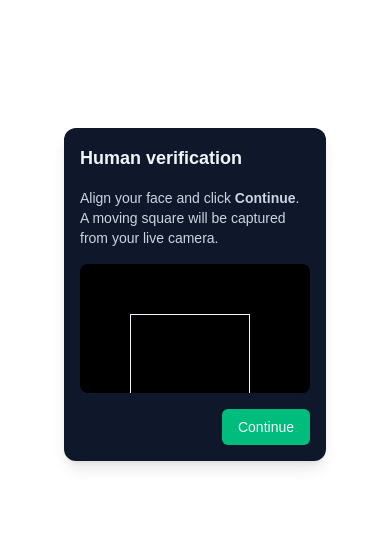
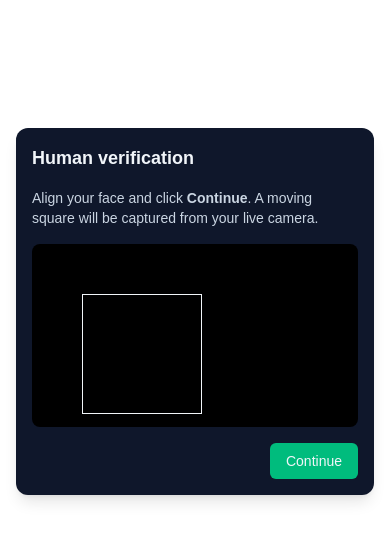
Before and after one commit to csenazmul96/react-custom-captcha, a Next.js app: page / in a window 390 px wide. Shown: the top 540 px of the page. Built offline with nearby package versions, Linux system fonts and the light colour scheme; no server answers.

Commit message:
responsive

```diff
--- a/src/app/page.tsx
+++ b/src/app/page.tsx
@@ -3,7 +3,15 @@ import CaptchaWrapper from "@/components/CaptchaWrapper";
 export default function Home() {
   return (
     <div className="flex min-h-screen items-center justify-center bg-zinc-50 font-sans dark:bg-black">
-      <main className="flex min-h-screen w-full max-w-3xl flex-col items-center justify-between py-32 px-16 bg-white dark:bg-black sm:items-start">
+        <main
+            className="
+    flex min-h-screen w-full max-w-3xl flex-col
+    items-center justify-between
+    py-32 px-4 lg:px-16
+    bg-white dark:bg-black
+    sm:items-start
+  "
+        >
         <CaptchaWrapper />
       </main>
     </div>
```
